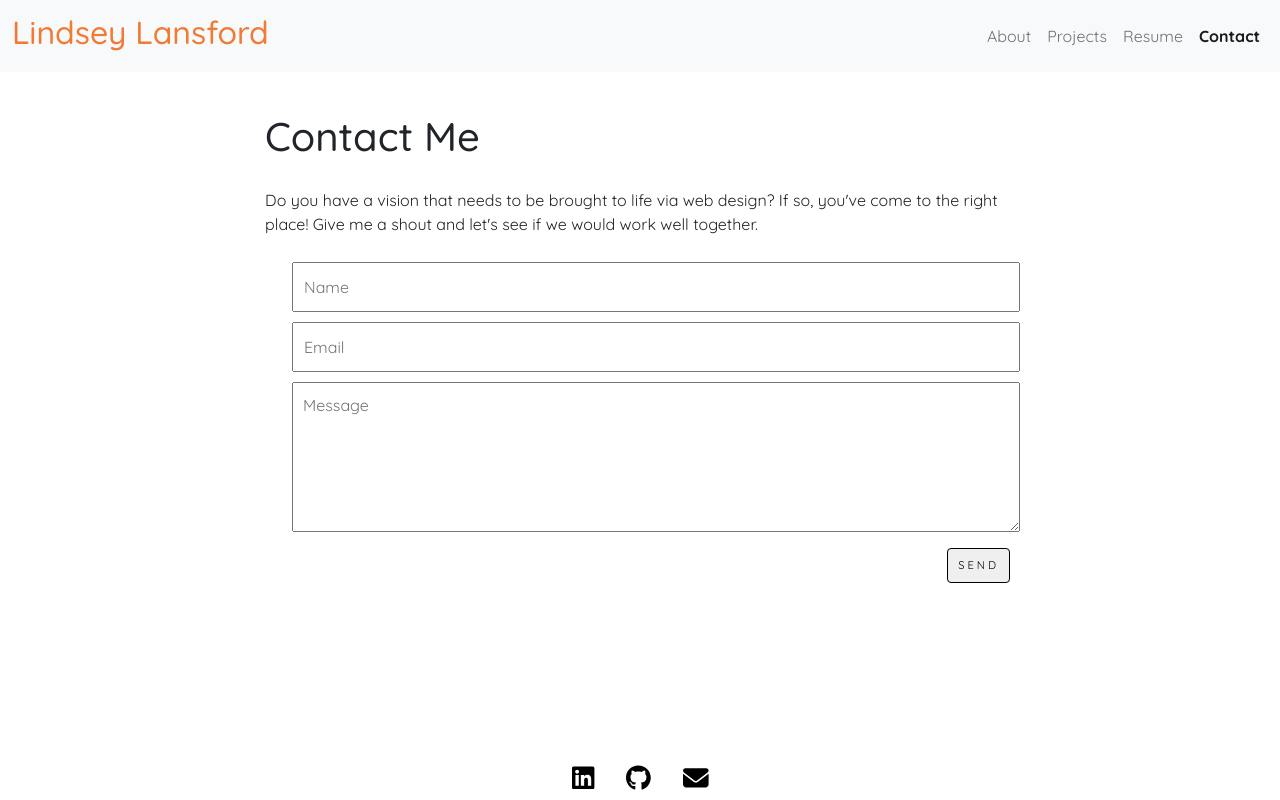
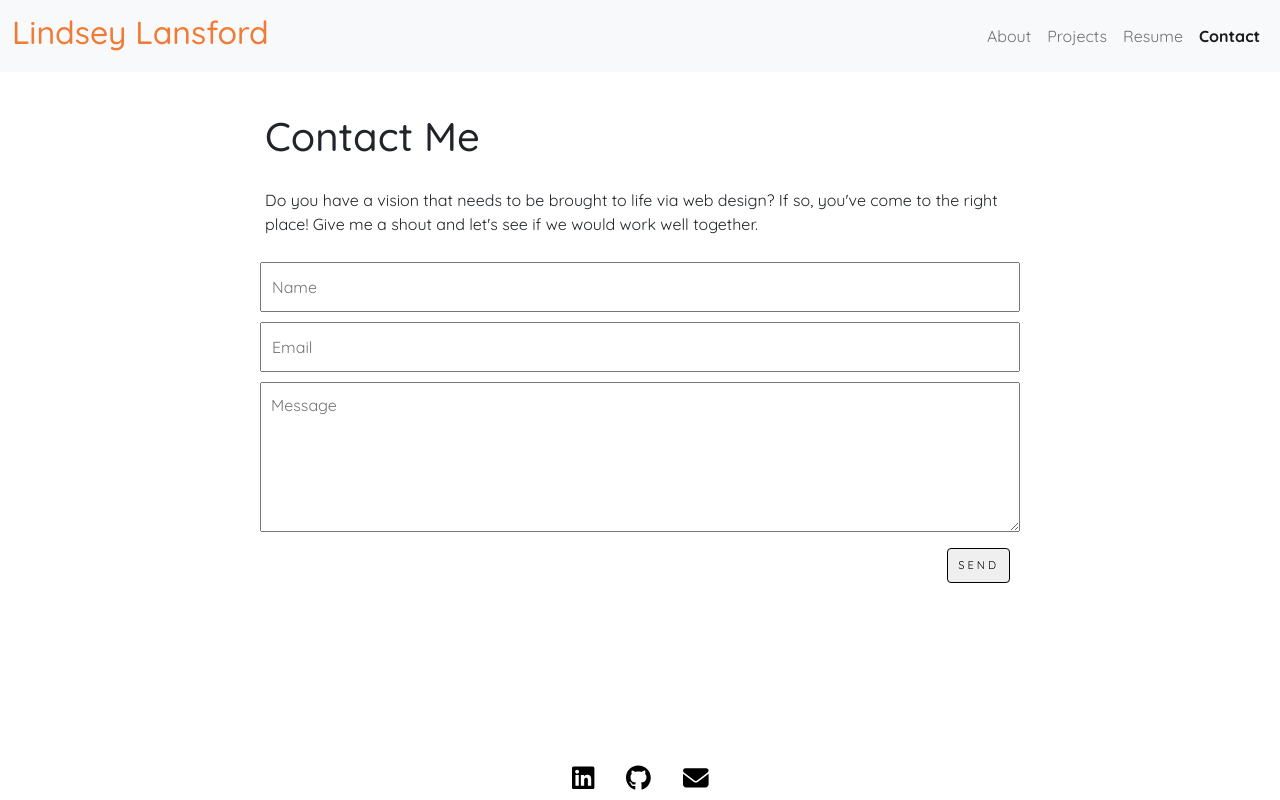
Before and after one commit to lindsey-lansford/react-portfolio, a React (Create React App) app: page /react-portfolio/contact in a window 1280 px wide. Built offline with nearby package versions, Linux system fonts and the light colour scheme.

Commit message:
removing the padding-left on form

```diff
--- a/src/styles/contact.css
+++ b/src/styles/contact.css
@@ -57,3 +57,8 @@ div.contact-page-container {
 div .contact-page-container {
   margin-bottom: 3rem;
 }
+
+ol,
+ul {
+  padding-left: 0rem !important;
+}
```
